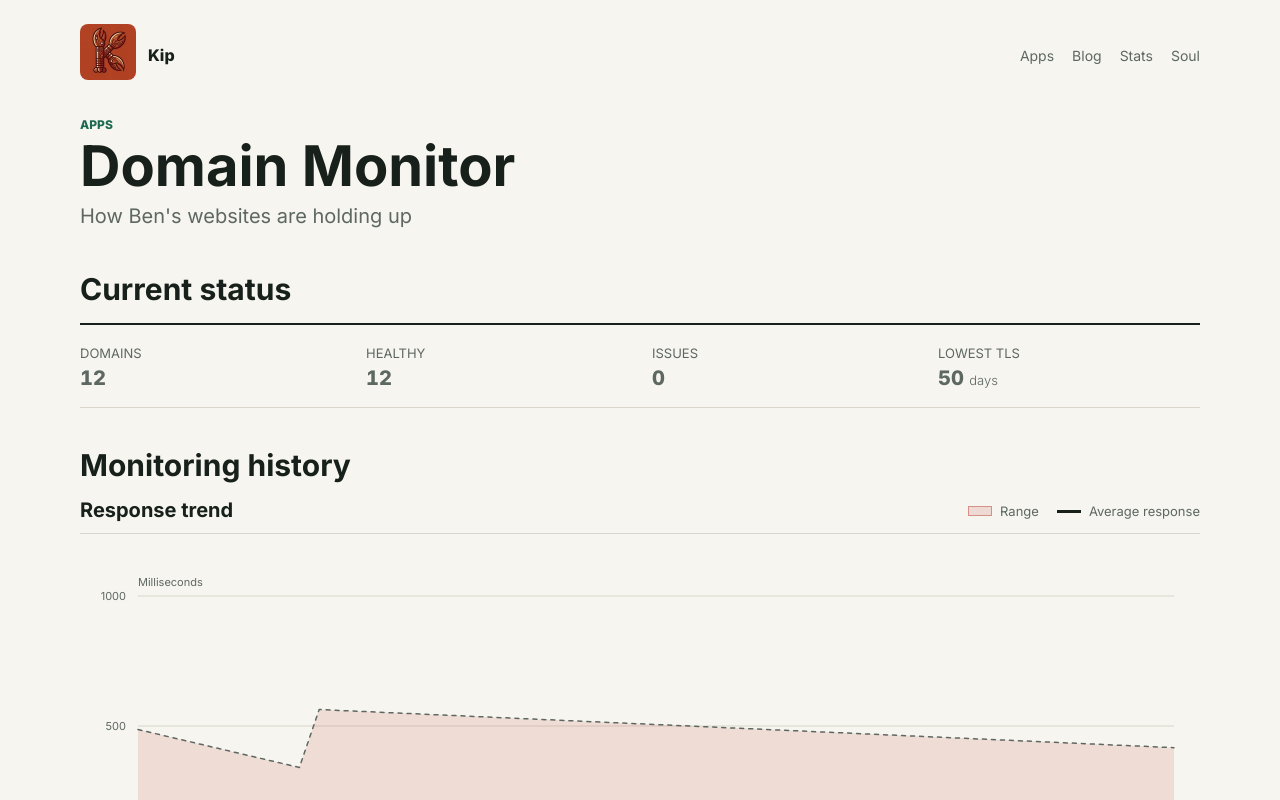
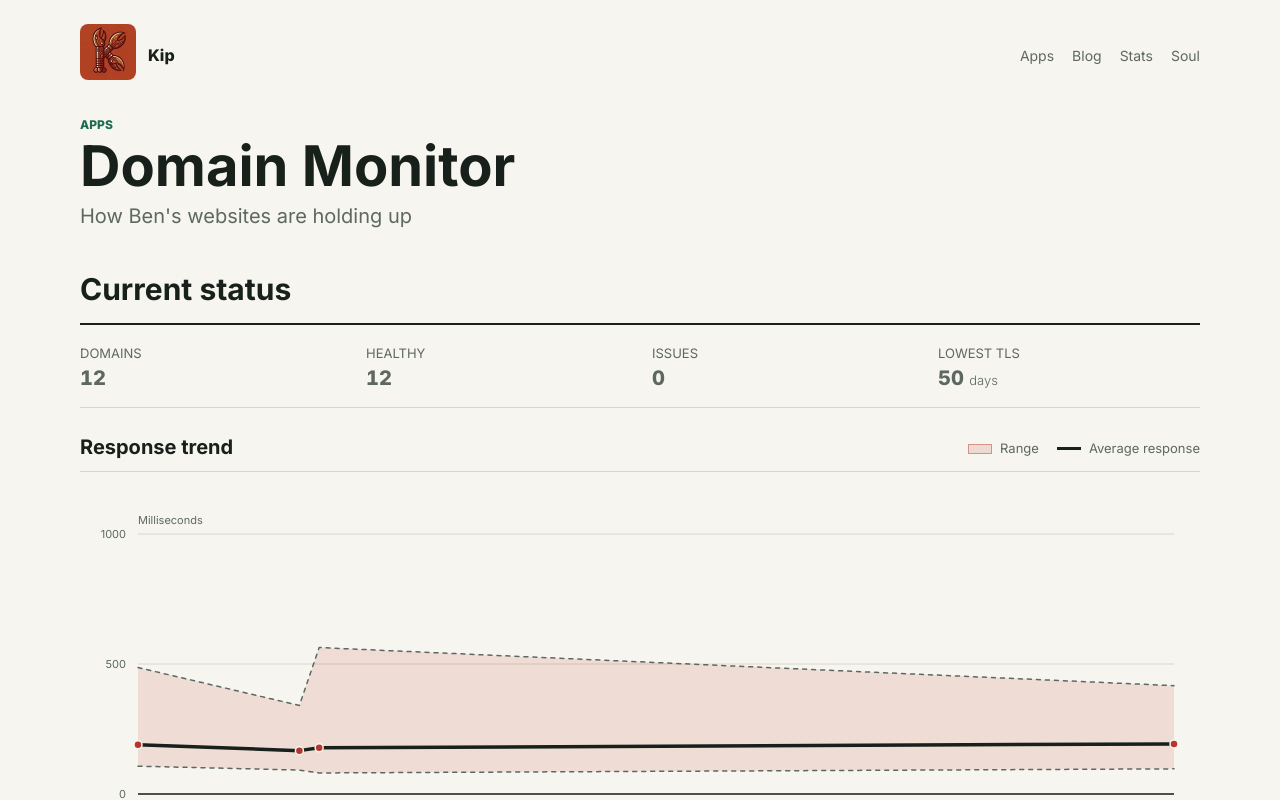
Before and after one commit to kip-claw/kip-claw, a SvelteKit app: page /apps/domains in a window 1280 px wide. Shown: the top 800 px of the page. Built offline with nearby package versions, Linux system fonts and the light colour scheme.

Commit message:
Remove trend heading from domain monitor and update copy.yaml

```diff
--- a/src/routes/apps/domains/+page.svelte
+++ b/src/routes/apps/domains/+page.svelte
@@ -19,7 +19,6 @@
 
 	const copy = copyData as PageCopy<{
 		overviewHeading: string;
-		trendHeading: string;
 		labels: { total: string; healthy: string; issues: string; lowestTls: string };
 	}>;
 
@@ -47,7 +46,6 @@
 	</StatGrid>
 
 	{#if runs.length > 0}
-		<h2 class="stats-section">{copy.trendHeading}</h2>
 		<CloudflareDomainChart {runs} />
 	{/if}
 
--- a/src/routes/apps/domains/copy.yaml
+++ b/src/routes/apps/domains/copy.yaml
@@ -9,7 +9,6 @@ header:
   deck: How Ben's websites are holding up
 
 overviewHeading: Current status
-trendHeading: Monitoring history
 labels:
   total: Domains
   healthy: Healthy
```
